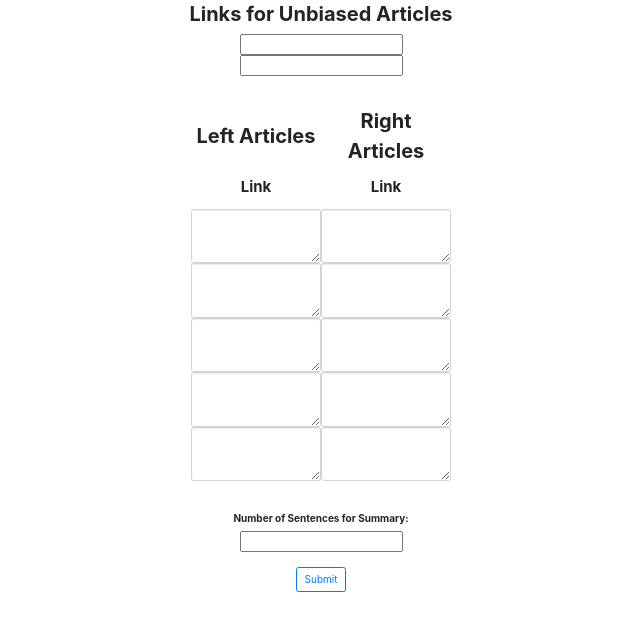
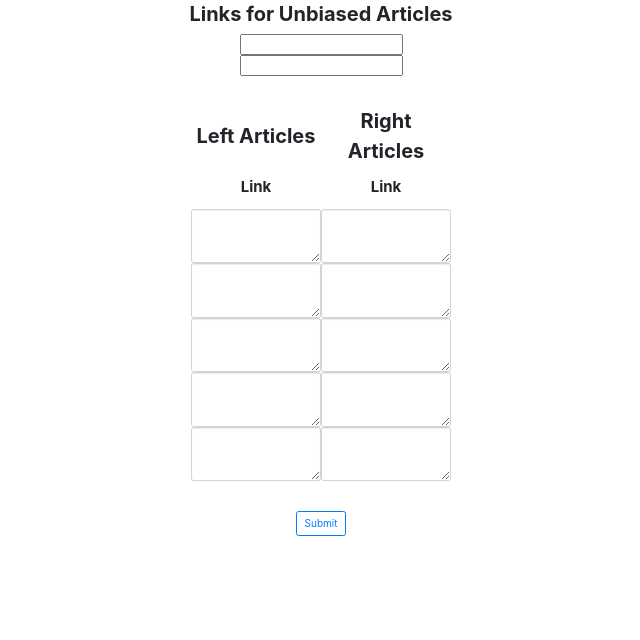
Before and after one commit to jweissenberger/newsletter, a Flask app: page /article_generation in a window 1280 px wide. Shown: the part 160-800 px from the top of the page, without its empty margins (319-959 px from the left). Run offline with Flask 2, Linux system fonts and the light colour scheme; the visitor is signed in with stand-in values (Sample User, id 1); lists and menus that the app fills with data are empty; some libraries are stand-ins or nearby versions.

Commit message:
remove number of sentences as an input parameter

```diff
--- a/flask-app/outpost/app.py
+++ b/flask-app/outpost/app.py
@@ -115,8 +115,7 @@ def output_article_generation():
                     if s == 'c':
                         center_articles.append(article)
 
-        # TODO: remove this
-        num_sentences = int(request.form['num_sentences'])
+        num_sentences = 6
 
         right_summaries = article_generator(articles=right_articles, num_sentences=num_sentences, article_type='Right')
         left_summaries = article_generator(articles=left_articles, num_sentences=num_sentences, article_type='Left')
--- a/flask-app/outpost/templates/multi_analyze.html
+++ b/flask-app/outpost/templates/multi_analyze.html
@@ -56,9 +56,6 @@
       </tr>
     </table>
     <br><br>
-    <label for="num_sentences">Number of Sentences for Summary:</label><br>
-    <input type="text" id="num_sentences" name="num_sentences">
-    <br><br>
 
     <button type="submit" class="btn btn-outline-primary">Submit</button>
 
--- a/flask-app/outpost/templates/multi_article.html
+++ b/flask-app/outpost/templates/multi_article.html
@@ -57,10 +57,6 @@
     </table>
     <br><br>
 
-    <label for="num_sentences">Number of Sentences for Summary:</label><br>
-    <input type="text" id="num_sentences" name="num_sentences">
-    <br><br>
-
     <button type="submit" class="btn btn-outline-primary">Submit</button>
 
 
```
